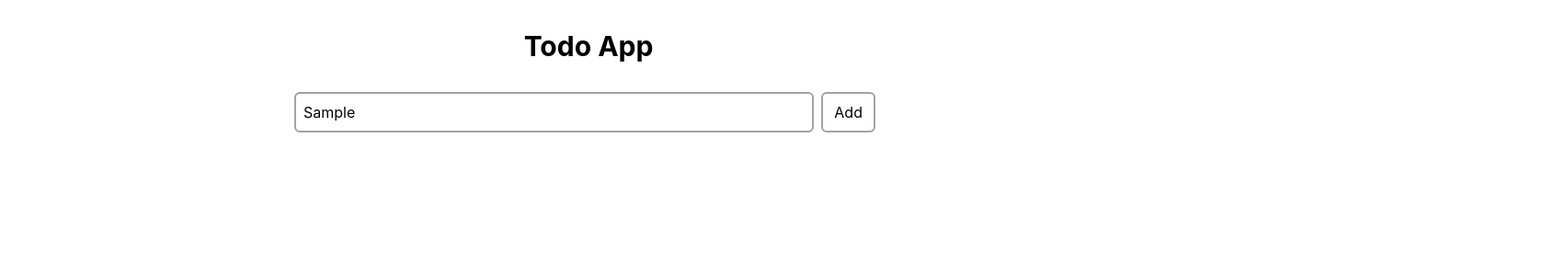
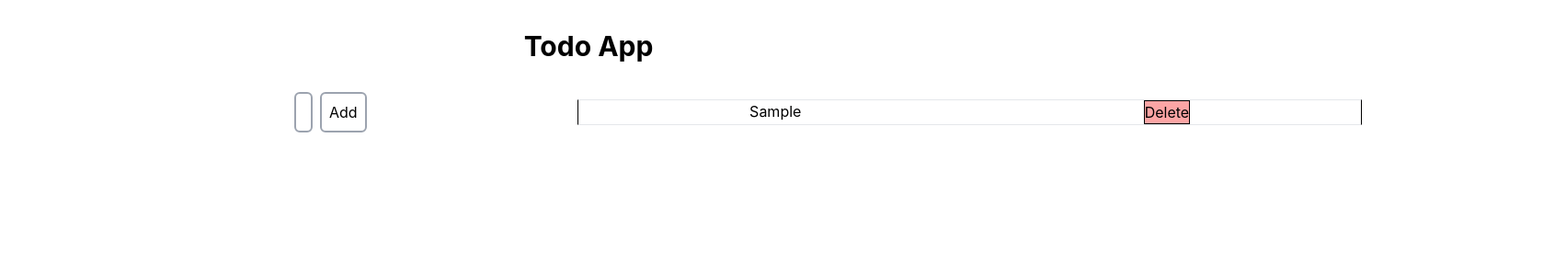
Before and after one commit to alicjakolodziejczyk/ToDoApp-Procesy, a Next.js app: page / in a window 1280 px wide. Both pictures are taken after typing "Sample" into the empty fields and a click on the button "Add". Shown: the top 300 px of the page at 92% size, 1703 px wide, since content can reach past the window. Built offline with nearby package versions, Linux system fonts and the light colour scheme.

Commit message:
Added functions: addTodo, deleteTodo and delte

```diff
--- a/pages/index.tsx
+++ b/pages/index.tsx
@@ -1,12 +1,57 @@
 import React from 'react'
+import { useState, useEffect } from 'react'
+export default function index() {
+  const [todos, setTodos] = useState<string[]>([]);
+  const [inputValue, setInputValue] = useState<string>("");
 
-export default function index() {
+  useEffect(() => {
+    const storedTodos = localStorage.getItem("todos");
+    if (storedTodos) {
+      setTodos(JSON.parse(storedTodos));
+    }
+  }, []);
+
+  useEffect(() => {
+    localStorage.setItem("todos", JSON.stringify(todos));
+    // localStorage.clear();
+  }, [todos]);
+
+
+  const addTodo = () => {
+    setTodos([...todos, inputValue]);
+    setInputValue("");
+  }
+
+  const deleteTodo = (index: number) => {
+    console.log("delete Todo with index: ", index);
+    const updatedTodos = [...todos];
+    updatedTodos.splice(index, 1);
+    console.log("updatedTodos: ", updatedTodos);
+    setTodos(updatedTodos);
+  };
+
+  const handleInputChange = (event:React.ChangeEvent<HTMLInputElement>) => {
+    setInputValue(event.target.value);
+  }
+
   return (
     <div className='flex flex-col justify-start items-center h-screen'>
       <h1 className='text-3xl font-bold m-8'>Todo App</h1>
       <div className='flex flex-row w-1/2'>
-        <input className='border-2 border-gray-400 rounded-md p-2 w-full' type='text' placeholder='Your todo here' />
-        <button className='border-2 border-gray-400 rounded-md p-2 w-16 mx-2'>Add</button>
+        <input className='border-2 border-gray-400 rounded-md p-2 w-full' type='text' placeholder='Your todo here' value={inputValue} onChange={handleInputChange}/>
+        <button onClick={addTodo} className='border-2 border-gray-400 rounded-md p-2 w-16 mx-2'>Add</button>
+        <ul className="flex flex-col justify-start items-start">
+        {todos.map((todo, index) => (
+          <li className="w-screen flex justify-center m-2" key={index}>
+            <div className="flex justify-around w-4/6 border border-x-black">
+              {todo}
+              <button className="border border-black bg-red-300" onClick={() => deleteTodo(index)}>
+                Delete
+              </button>{" "}
+            </div>
+          </li>
+        ))}
+      </ul>
       </div>
 
     </div>
```
Also changed, not shown: 2 other files (tests, documents, lock files or other folders).
